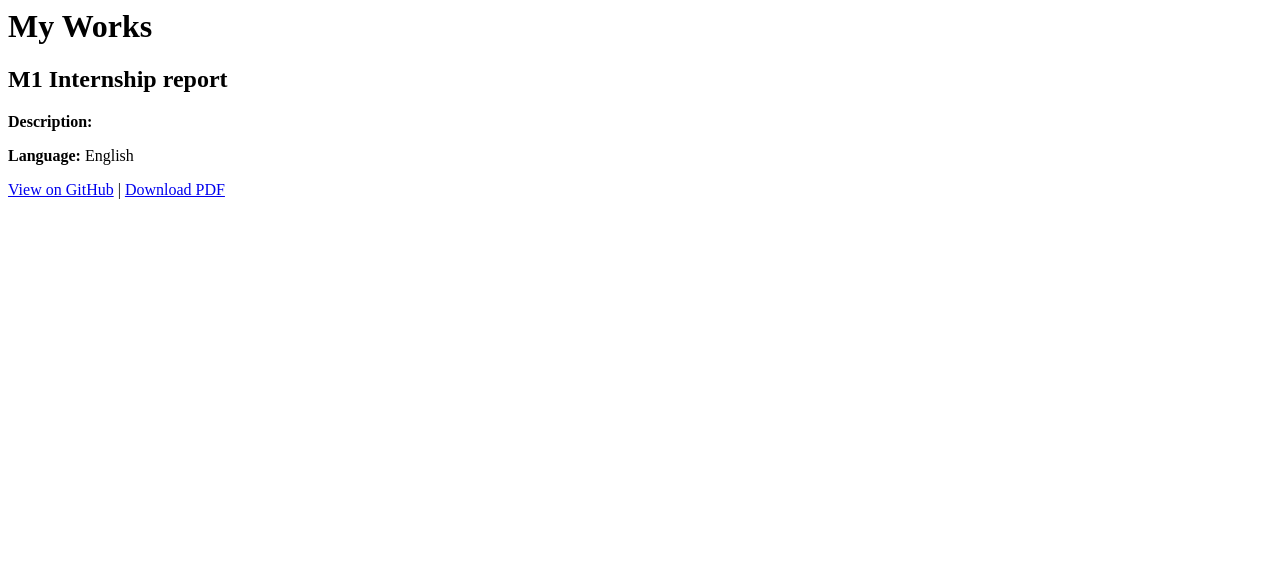
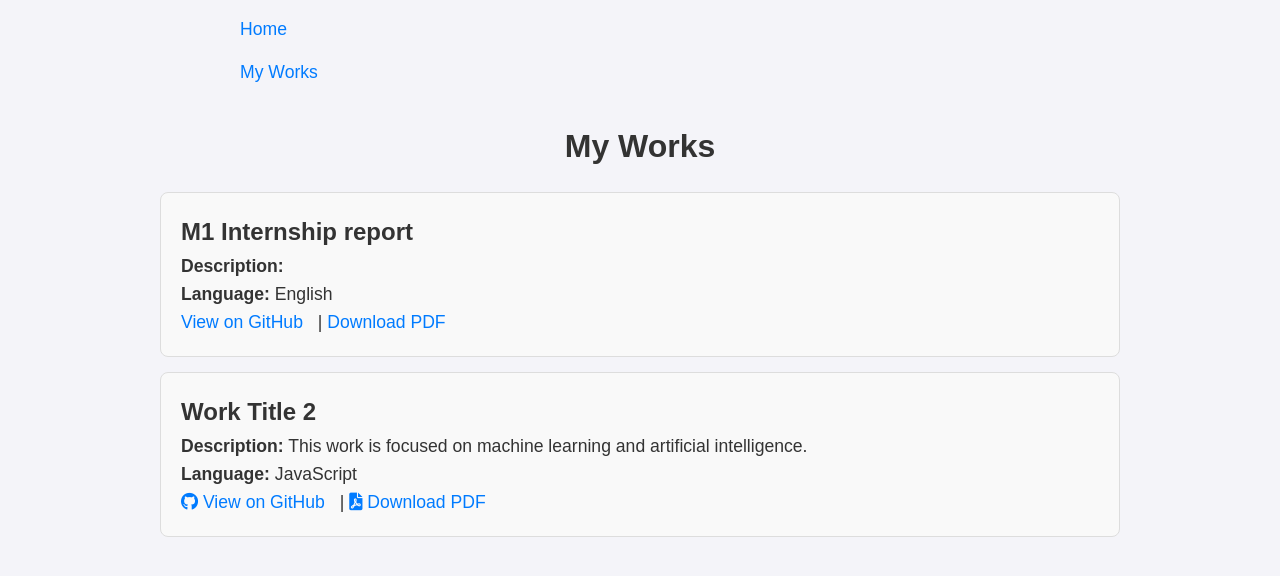
Before and after one commit to VinCheetah/vincheetah.github.io, a plain HTML site: page works.html in a window 1280 px wide. Drawn offline with Linux system fonts and the light colour scheme.

Commit message:
work update

```diff
--- a/works.html
+++ b/works.html
@@ -1,5 +1,30 @@
+<!DOCTYPE html>
+<html lang="en">
+<head>
+    <meta charset="UTF-8">
+    <meta name="viewport" content="width=device-width, initial-scale=1.0">
+    <meta name="description" content="Works and projects of Vincent Gardies">
+    <title>Vincent Gardies - My Works</title>
+    <link rel="stylesheet" href="style.css">
+    <!-- FontAwesome for icons -->
+    <link rel="stylesheet" href="https://cdnjs.cloudflare.com/ajax/libs/font-awesome/6.0.0-beta3/css/all.min.css">
+</head>
+<body>
+    <header>
+        <!-- Add header content here, such as a navigation menu -->
+        <nav>
+            <ul>
+                <li><a href="index.html">Home</a></li>
+                <li><a href="works.html">My Works</a></li>
+                <!-- Add more navigation links if needed -->
+            </ul>
+        </nav>
+    </header>
+
+    <main>
         <h1>My Works</h1>
 
+        <!-- Work 1 -->
         <div class="work">
             <h2>M1 Internship report</h2>
             <p><strong>Description:</strong> </p>
@@ -7,5 +32,18 @@
             <p><a href="https://github.com/jrromero/evoflow_awc" target="_blank">View on GitHub</a> | <a href="documents/report_internship_m1.pdf" target="_blank">Download PDF</a></p>
         </div>
 
+        <!-- Work 2 -->
+        <div class="work">
+            <h2>Work Title 2</h2>
+            <p><strong>Description:</strong> This work is focused on machine learning and artificial intelligence.</p>
+            <p><strong>Language:</strong> JavaScript</p>
+            <p>
+                <a href="path/to/github-repo" target="_blank"><i class="fab fa-github"></i> View on GitHub</a> |
+                <a href="path/to/document.pdf" target="_blank"><i class="fas fa-file-pdf"></i> Download PDF</a>
+            </p>
+        </div>
 
-<!-- Add more works as needed -->
+    </main>
+
+</body>
+</html>
```
Lines whose indentation alone changed are shown as unchanged.
